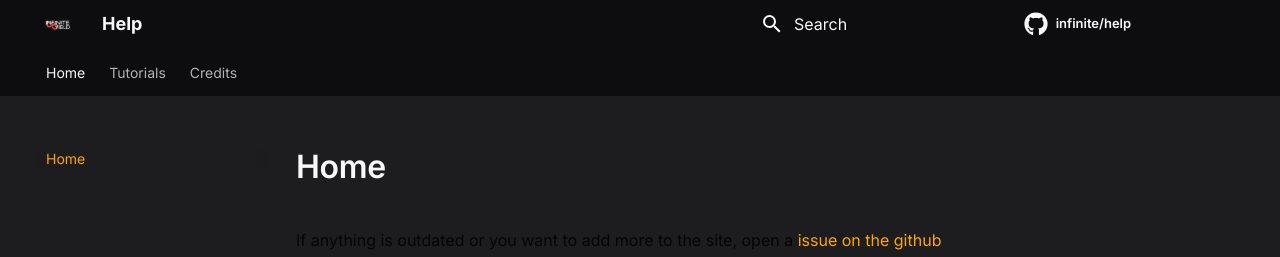
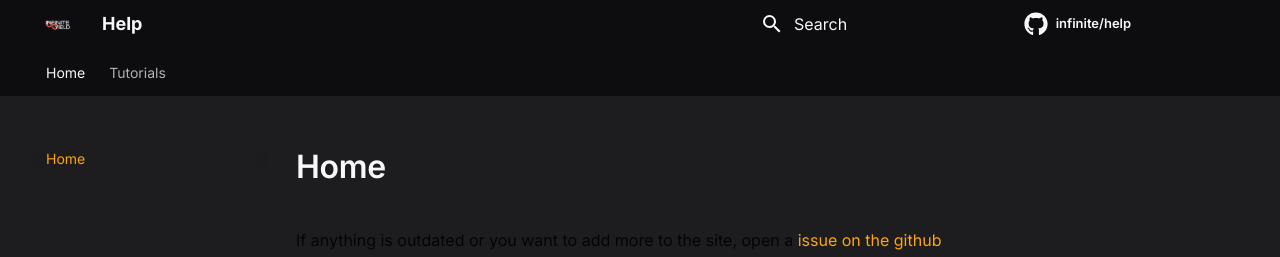
Before and after one commit to pamlib/iyt, an MkDocs documentation site: the page built from docs/index.md, in a window 1280 px wide. Shown: the top 257 px of the page. Built offline with MkDocs 1.6.1 and Material for MkDocs 9.7.7, drawn with Linux system fonts in a browser that asks for light colours; comment, search, counter and statistics services are not loaded.

Commit message:
Update mkdocs.yml

```diff
--- a/mkdocs.yml
+++ b/mkdocs.yml
@@ -31,7 +31,6 @@ nav:
       - Getting Plugins: infiniteyield/gettingplugins.md
       - Installing Plugins: infiniteyield/installingplugins.md
       - Using Plugins: infiniteyield/usingplugins.md
-  - Credits: credits/index.md
 
 markdown_extensions:
   - admonition
```
